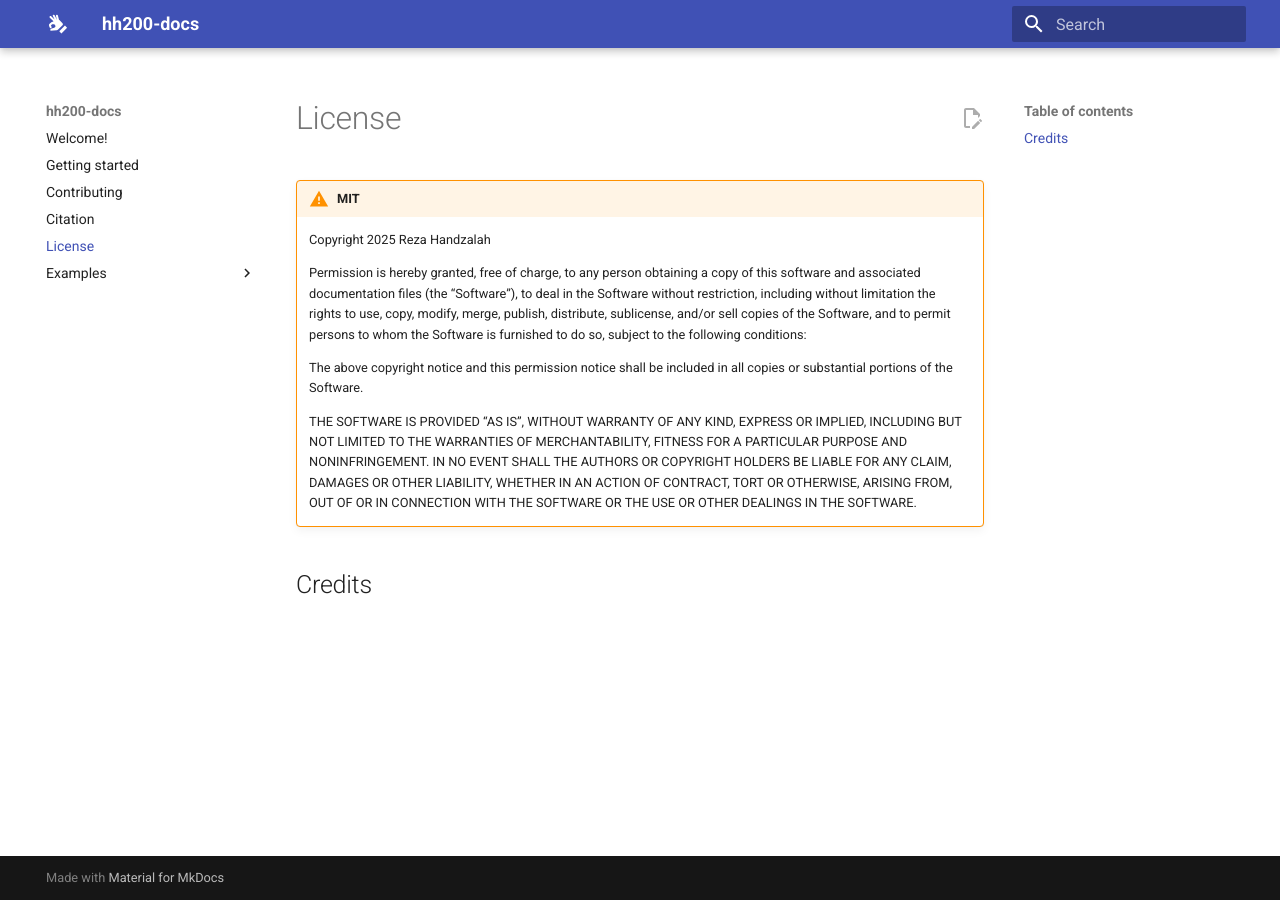
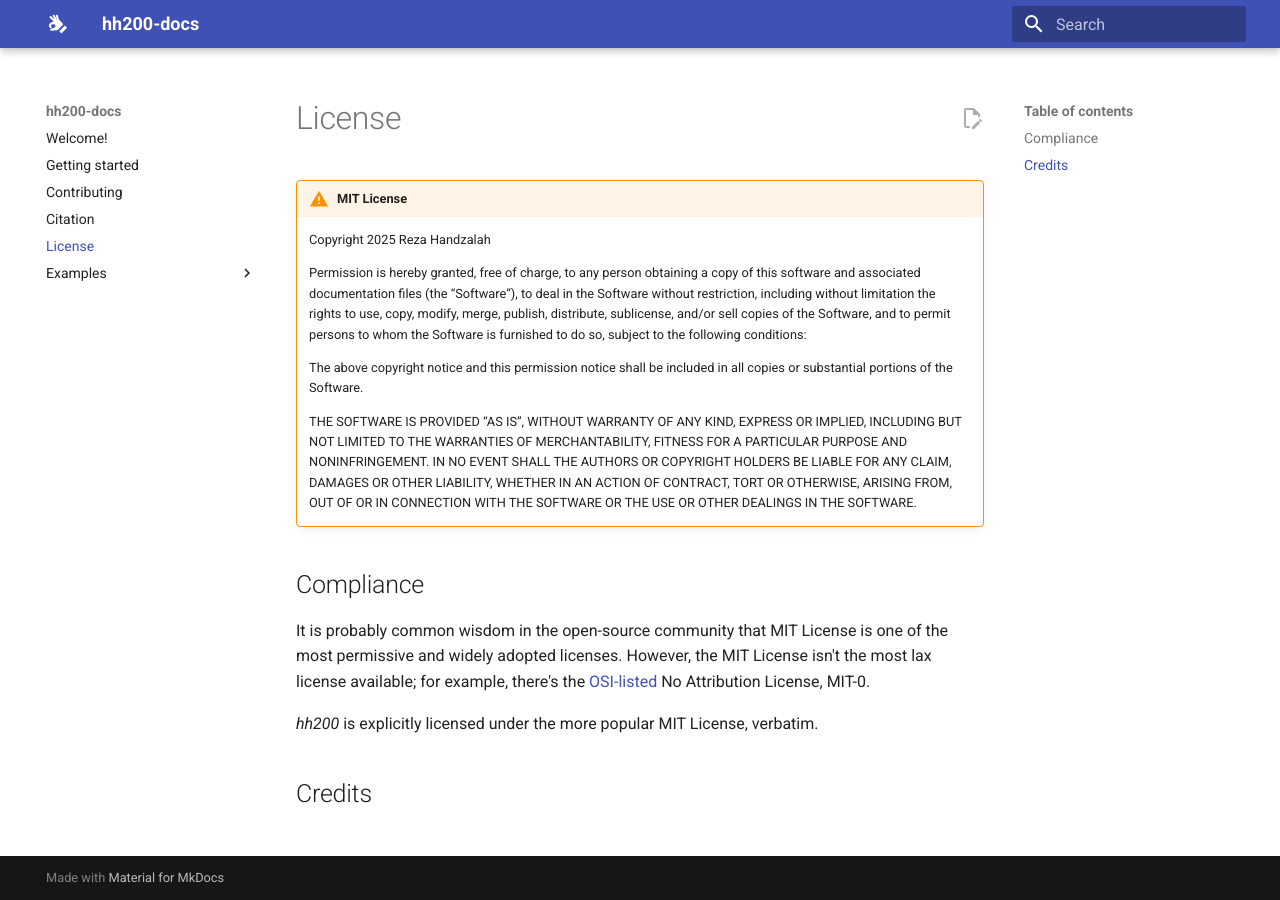
Before and after one commit to tbmreza/hh200-docs, an MkDocs documentation site: the page built from docs/license.md, in a window 1280 px wide. Built offline with MkDocs 1.6.1 and Material for MkDocs 9.7.7, drawn with Linux system fonts in a browser that asks for light colours; comment, search, counter and statistics services are not loaded.

Commit message:
license caption

```diff
--- a/docs/license.md
+++ b/docs/license.md
@@ -1,6 +1,6 @@
 # License
 
-!!! warning "MIT"
+!!! warning "MIT License"
     Copyright 2025 Reza Handzalah
 
     Permission is hereby granted, free of charge, to any person obtaining a copy of this software and associated documentation files (the “Software”), to deal in the Software without restriction, including without limitation the rights to use, copy, modify, merge, publish, distribute, sublicense, and/or sell copies of the Software, and to permit persons to whom the Software is furnished to do so, subject to the following conditions:
@@ -9,4 +9,14 @@
 
     THE SOFTWARE IS PROVIDED “AS IS”, WITHOUT WARRANTY OF ANY KIND, EXPRESS OR IMPLIED, INCLUDING BUT NOT LIMITED TO THE WARRANTIES OF MERCHANTABILITY, FITNESS FOR A PARTICULAR PURPOSE AND NONINFRINGEMENT. IN NO EVENT SHALL THE AUTHORS OR COPYRIGHT HOLDERS BE LIABLE FOR ANY CLAIM, DAMAGES OR OTHER LIABILITY, WHETHER IN AN ACTION OF CONTRACT, TORT OR OTHERWISE, ARISING FROM, OUT OF OR IN CONNECTION WITH THE SOFTWARE OR THE USE OR OTHER DEALINGS IN THE SOFTWARE.
 
+## Compliance
+
+It is probably common wisdom in the open-source community that MIT License is one of the most permissive
+and widely adopted licenses. However, the MIT License isn't the most lax license available; for example, there's
+the [OSI-listed] No Attribution License, MIT-0.
+
+*hh200* is explicitly licensed under the more popular MIT License, verbatim.
+
+[OSI-listed]: https://opensource.org/license/mit-0
+
 ## Credits
```
Also changed, not shown: docs/citation.md (+3 -3 lines).
